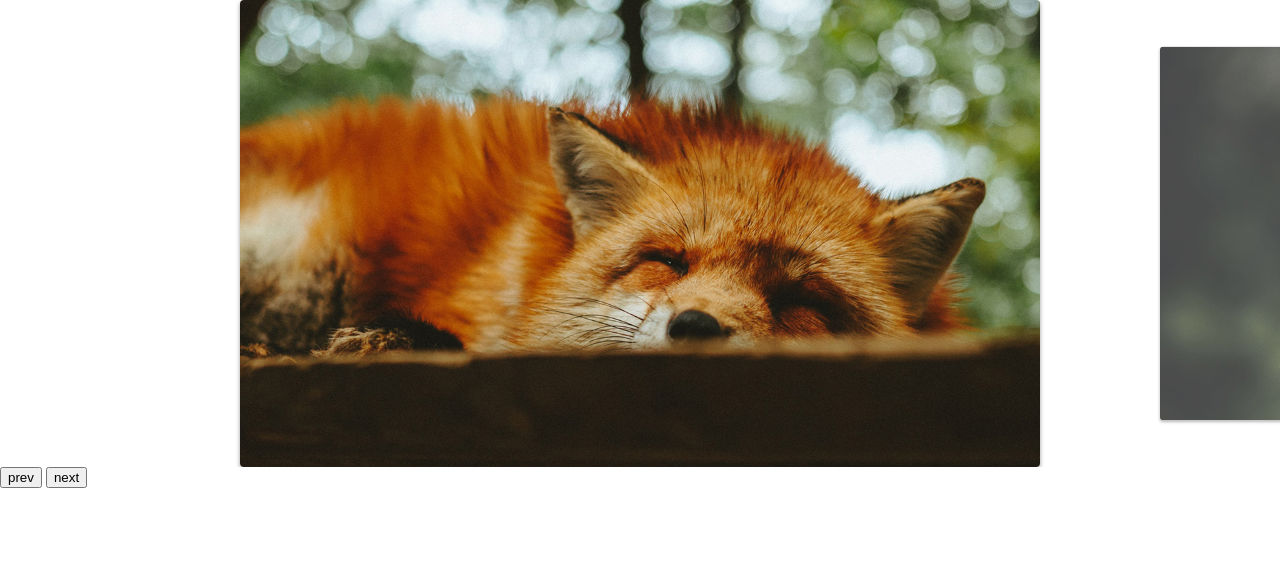
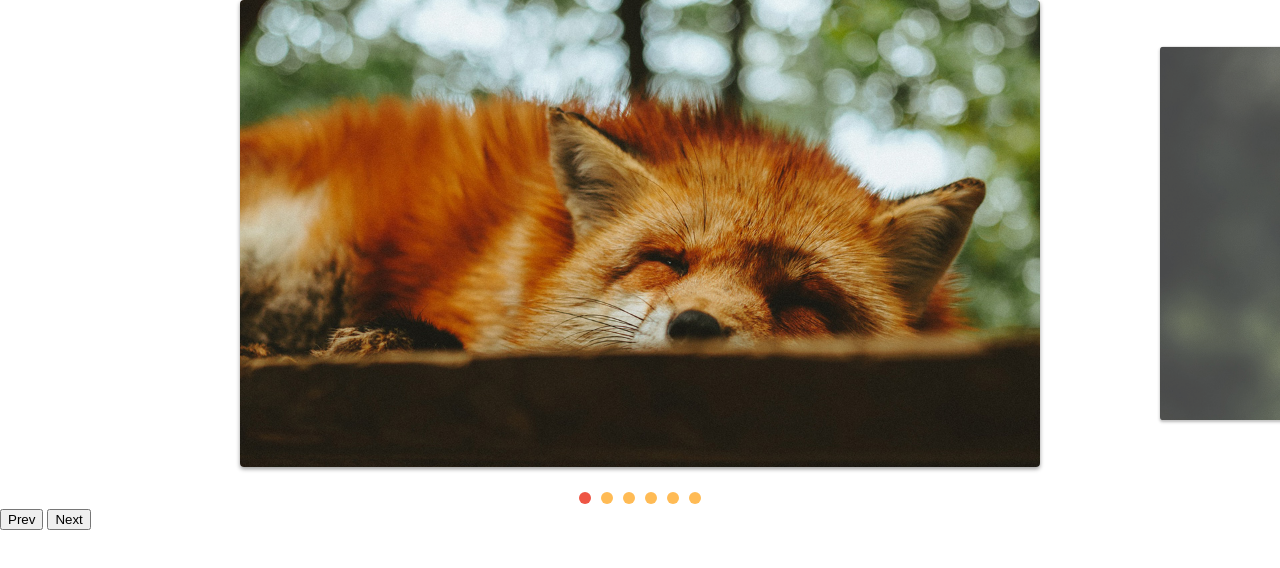
Before and after one commit to gsoaresdz/animal-slideshow, a plain HTML site: page index.html in a window 1280 px wide. Drawn offline with Linux system fonts and the light colour scheme.

Commit message:
adicionada paginacao por slide

```diff
--- a/css/style.css
+++ b/css/style.css
@@ -33,13 +33,34 @@ img {
 
   border-radius: 4px;
   overflow: hidden;
-  box-shadow: 0 2px 4px rgba(0, 0, 0, 0.4);
-  opacity: 0.8;
-  transform: scale(0.8);
-  transition: 0.4s;
+  box-shadow: 0 2px 4px rgba(0,0,0,.4);
+  opacity: .8;
+  transform: scale(.8);
+  transition: .4s;
 }
 
 .slide li.active {
   opacity: 1;
   transform: scale(1);
 }
+
+[data-control="slide"] {
+  display: flex;
+  justify-content: center;
+  margin-top: 20px;
+}
+
+[data-control="slide"] li a {
+  display: block;
+  width: 12px;
+  height: 12px;
+  background: #FB5;
+  border-radius: 50%;
+  overflow: hidden;
+  text-indent: -999px;
+  margin: 5px;
+}
+
+[data-control="slide"] li.active a, [data-control="slide"] li a:hover {
+  background: #E54;
+}
--- a/index.html
+++ b/index.html
@@ -1,14 +1,12 @@
 <!DOCTYPE html>
-<html lang="pt">
-
+<html lang="en">
 <head>
   <meta charset="UTF-8">
   <meta name="viewport" content="width=device-width, initial-scale=1.0">
   <meta http-equiv="X-UA-Compatible" content="ie=edge">
-  <title>Slide Animais</title>
+  <title>Slide Curso JavaScript</title>
   <link rel="stylesheet" href="css/style.css">
 </head>
-
 <body>
   <div class="slide-wrapper">
     <ul class="slide">
@@ -21,11 +19,9 @@
     </ul>
   </div>
   <div class="arrow-nav">
-    <button class="prev">prev</button>
-    <button class="next">next</button>
+    <button class="prev">Prev</button>
+    <button class="next">Next</button>
   </div>
-
   <script type="module" src="js/script.js"></script>
 </body>
-
 </html>
--- a/js/script.js
+++ b/js/script.js
@@ -4,4 +4,6 @@ const slide = new SlideNav('.slide', '.slide-wrapper');
 slide.init();
 slide.addArrow('.prev', '.next');
 
+slide.addControl();
+
 console.log(slide);
--- a/js/slide.js
+++ b/js/slide.js
@@ -2,10 +2,11 @@ import debounce from './debounce.js';
 
 export class Slide {
   constructor(slide, wrapper) {
-    this.slide = document.querySelector(slide);
+    this.slide = document.querySelector(slide)
     this.wrapper = document.querySelector(wrapper);
-    this.dist = { finalPosition: 0, startX: 0, movement: 0 };
+    this.dist = { finalPosition: 0, startX: 0, movement: 0 }
     this.activeClass = 'active';
+    this.changeEvent = new Event('changeEvent');
   }
 
   transition(active) {
@@ -37,16 +38,13 @@ export class Slide {
   }
 
   onMove(event) {
-    const pointerPosition =
-      event.type === 'mousemove'
-        ? event.clientX
-        : event.changedTouches[0].clientX;
+    const pointerPosition = (event.type === 'mousemove') ? event.clientX : event.changedTouches[0].clientX;
     const finalPosition = this.updatePosition(pointerPosition);
     this.moveSlide(finalPosition);
   }
 
   onEnd(event) {
-    const movetype = event.type === 'mouseup' ? 'mousemove' : 'touchmove';
+    const movetype = (event.type === 'mouseup') ? 'mousemove' : 'touchmove';
     this.wrapper.removeEventListener(movetype, this.onMove);
     this.dist.finalPosition = this.dist.movePosition;
     this.transition(true);
@@ -90,7 +88,7 @@ export class Slide {
       prev: index ? index - 1 : undefined,
       active: index,
       next: index === last ? undefined : index + 1,
-    };
+    }
   }
 
   changeSlide(index) {
@@ -99,12 +97,11 @@ export class Slide {
     this.slidesIndexNav(index);
     this.dist.finalPosition = activeSlide.position;
     this.changeActiveClass();
+    this.wrapper.dispatchEvent(this.changeEvent);
   }
 
   changeActiveClass() {
-    this.slideArray.forEach((item) =>
-      item.element.classList.remove(this.activeClass),
-    );
+    this.slideArray.forEach(item => item.element.classList.remove(this.activeClass));
     this.slideArray[this.index.active].element.classList.add(this.activeClass);
   }
 
@@ -150,6 +147,11 @@ export class Slide {
 }
 
 export class SlideNav extends Slide {
+  constructor(slide, wrapper) {
+    super(slide, wrapper);
+    this.bindControlEvents();
+  }
+
   addArrow(prev, next) {
     this.prevElement = document.querySelector(prev);
     this.nextElement = document.querySelector(next);
@@ -160,4 +162,40 @@ export class SlideNav extends Slide {
     this.prevElement.addEventListener('click', this.activePrevSlide);
     this.nextElement.addEventListener('click', this.activeNextSlide);
   }
+
+  createControl() {
+    const control = document.createElement('ul');
+    control.dataset.control = 'slide';
+    this.slideArray.forEach((item, index) => {
+      control.innerHTML += `<li><a href="#slide${index + 1}">${index + 1}</a></li>`;
+    });
+    this.wrapper.appendChild(control);
+    return control;
+  }
+
+  eventControl(item, index) {
+    item.addEventListener('click', (event) => {
+      event.preventDefault();
+      this.changeSlide(index);
+    });
+    this.wrapper.addEventListener('changeEvent', this.activeControlItem);
+  }
+
+  activeControlItem() {
+    this.controlArray.forEach(item => item.classList.remove(this.activeClass));
+    this.controlArray[this.index.active].classList.add(this.activeClass);
+  }
+
+  addControl(customControl) {
+    this.control = document.querySelector(customControl) || this.createControl();
+    this.controlArray = [...this.control.children];
+
+    this.activeControlItem();
+    this.controlArray.forEach(this.eventControl);
+  }
+
+  bindControlEvents() {
+    this.eventControl = this.eventControl.bind(this);
+    this.activeControlItem = this.activeControlItem.bind(this);
+  }
 }
```
